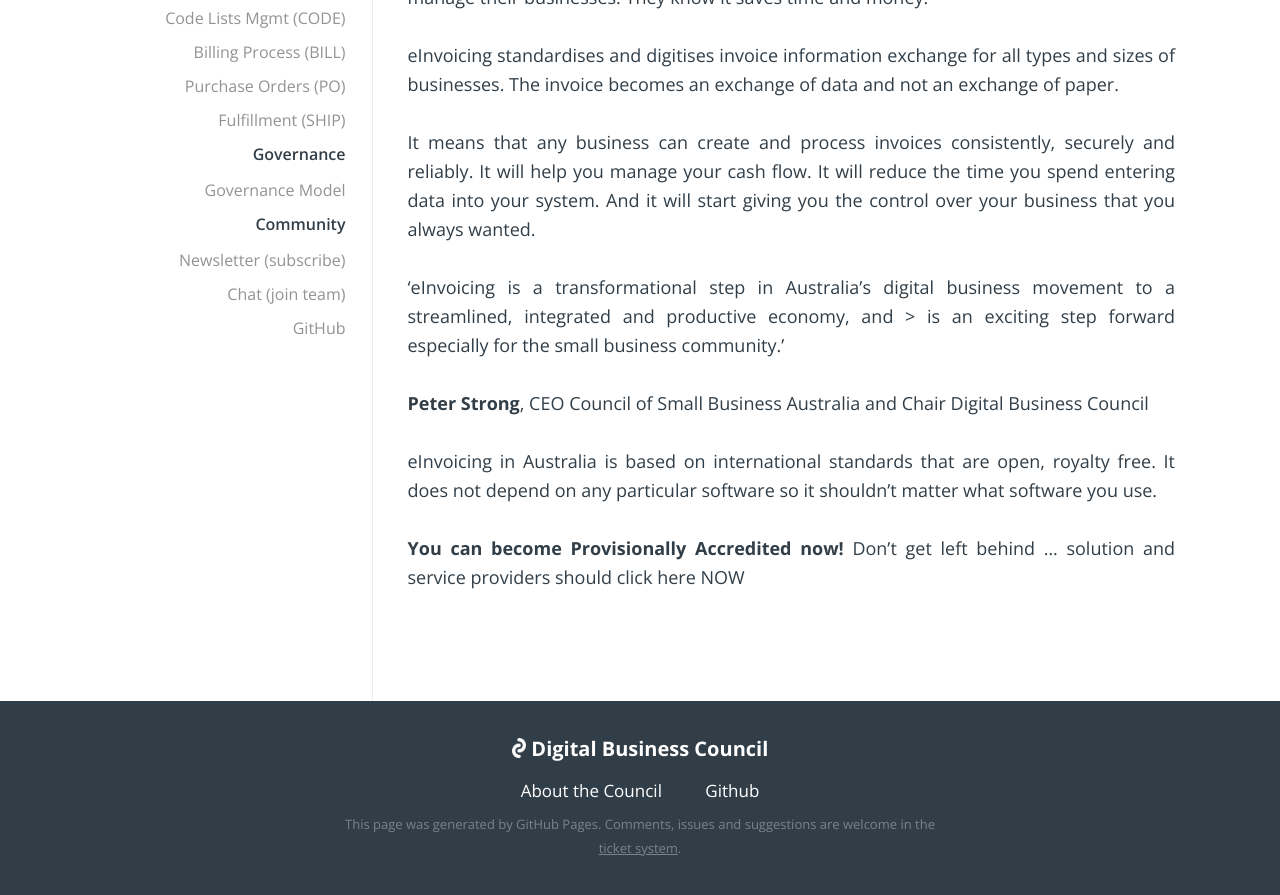
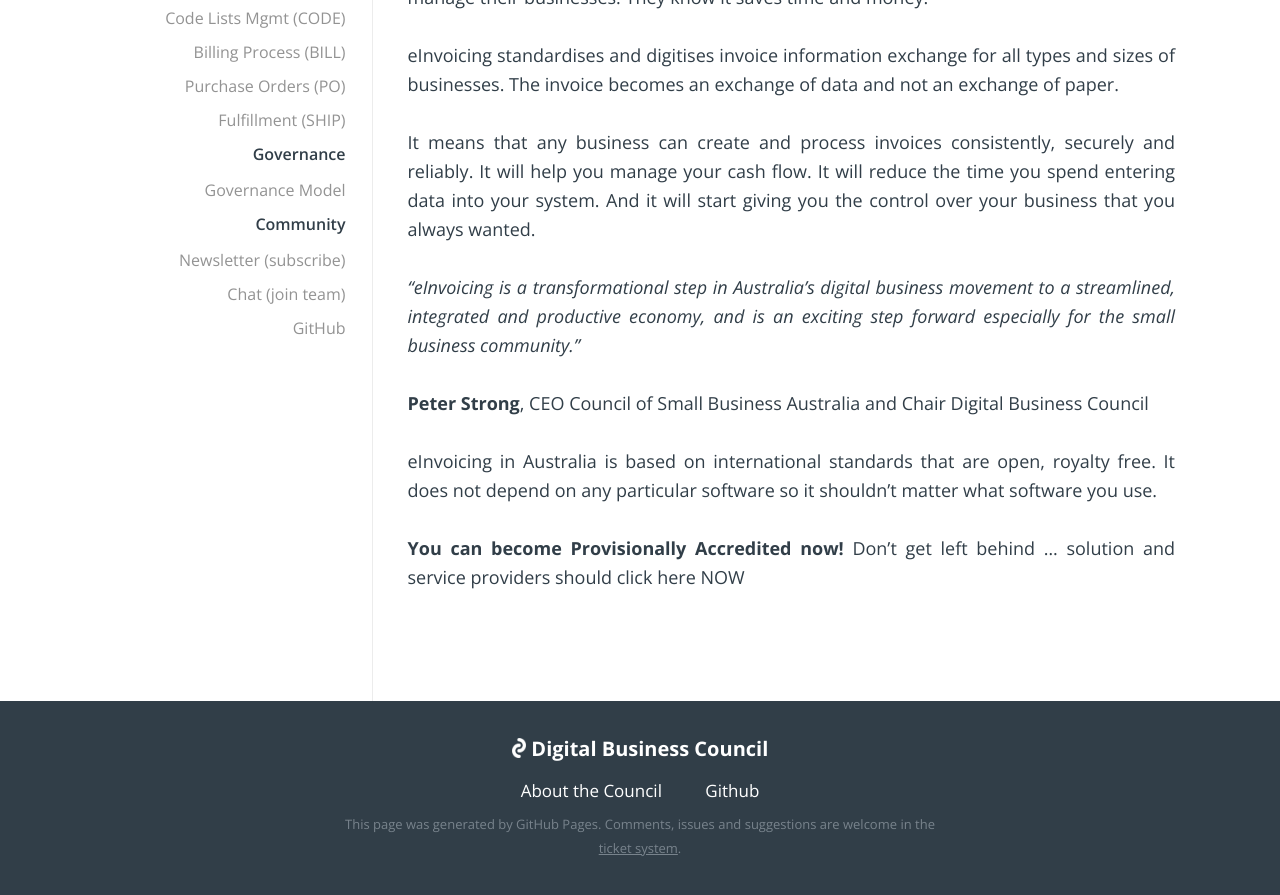
Before and after one commit to Digital-Business-Council/Digital-Business-Council.github.io, a Jekyll site: the page built from index.md, in a window 1280 px wide and 900 px high, scrolled down 868 px. Shown: the top 895 px of the window. Built offline with Jekyll 4.4.1, drawn with Linux system fonts in a browser that asks for light colours.

```diff
--- a/index.md
+++ b/index.md
@@ -17,7 +17,8 @@ eInvoicing standardises and digitises invoice information exchange for all types
 
 It means that any business can create and process invoices consistently, securely and reliably. It will help you manage your cash flow. It will reduce the time you spend entering data into your system. And it will start giving you the control over your business that you always wanted.
 
-> ‘eInvoicing is a transformational step in Australia’s digital business movement to a streamlined, integrated and productive economy, and > is an exciting step forward especially for the small business community.’
+> *"eInvoicing is a transformational step in Australia’s digital business movement to a streamlined, integrated and productive economy,
+> and is an exciting step forward especially for the small business community."*
 
 **Peter Strong**, CEO Council of Small Business Australia and Chair Digital Business Council
 
```
